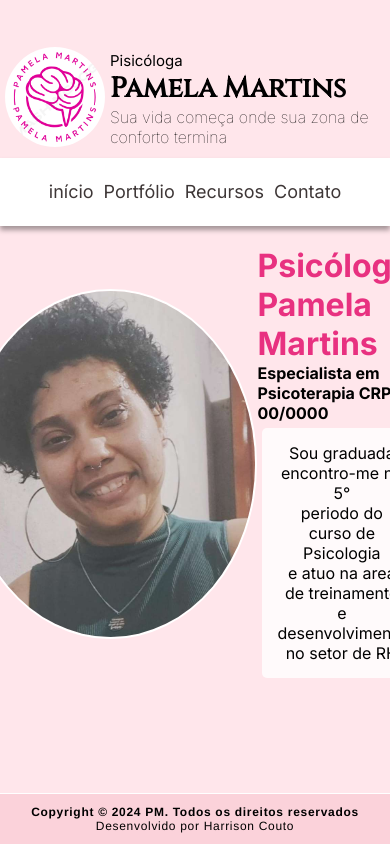
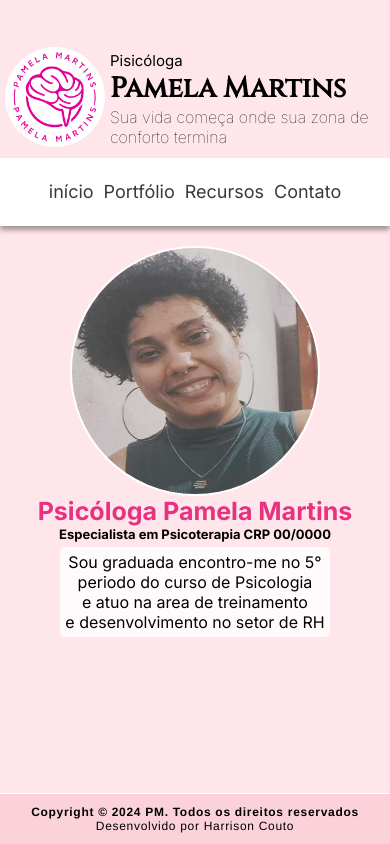
Before and after one commit to HarrisonSilva/portfolio-pamela-martins, a Next.js app: page /portfolio in a window 390 px wide. Built offline with nearby package versions, Linux system fonts and the light colour scheme; a web font is replaced by a local one.

Commit message:
adicionando reponsividade no portfolio

```diff
--- a/src/styles/portfolio.module.css
+++ b/src/styles/portfolio.module.css
@@ -29,3 +29,22 @@
 .containerAbout h1 {
     color: #E83180;
 }
+
+@media (max-width: 775px) {
+    .container {
+        flex-direction: column;
+    }
+    .img {
+        height: 250px;
+        width: 250px;
+    }
+    .container h1 {
+        font-size: 25px;
+    }
+    .container h4 {
+        font-size: 13px;
+    }
+    .containerAbout p{
+        padding: 5px;
+    }
+}
```
